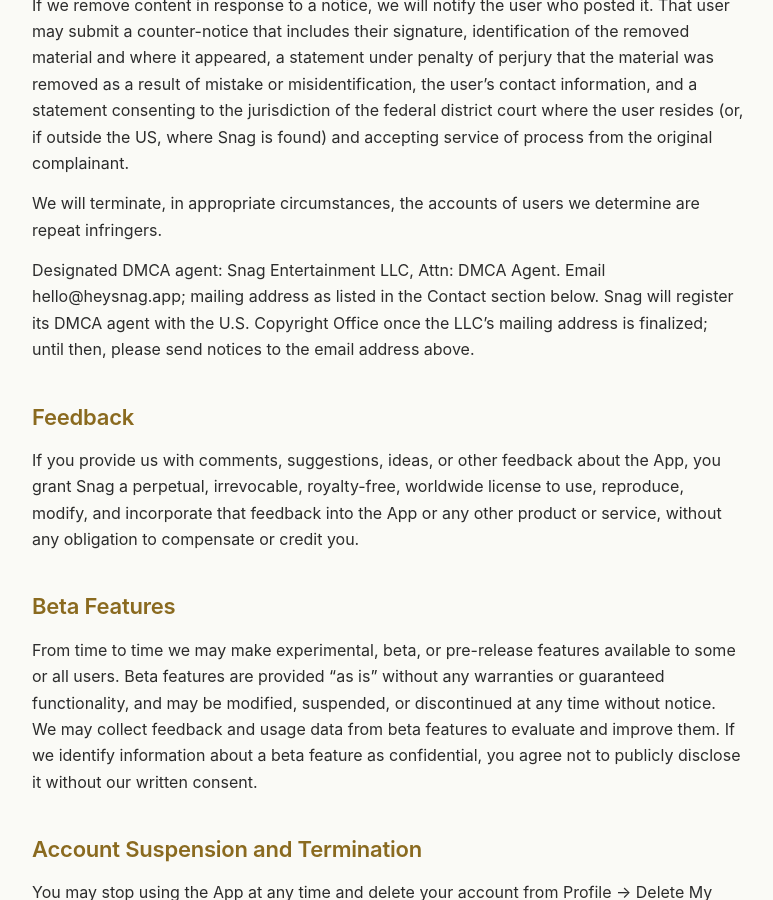
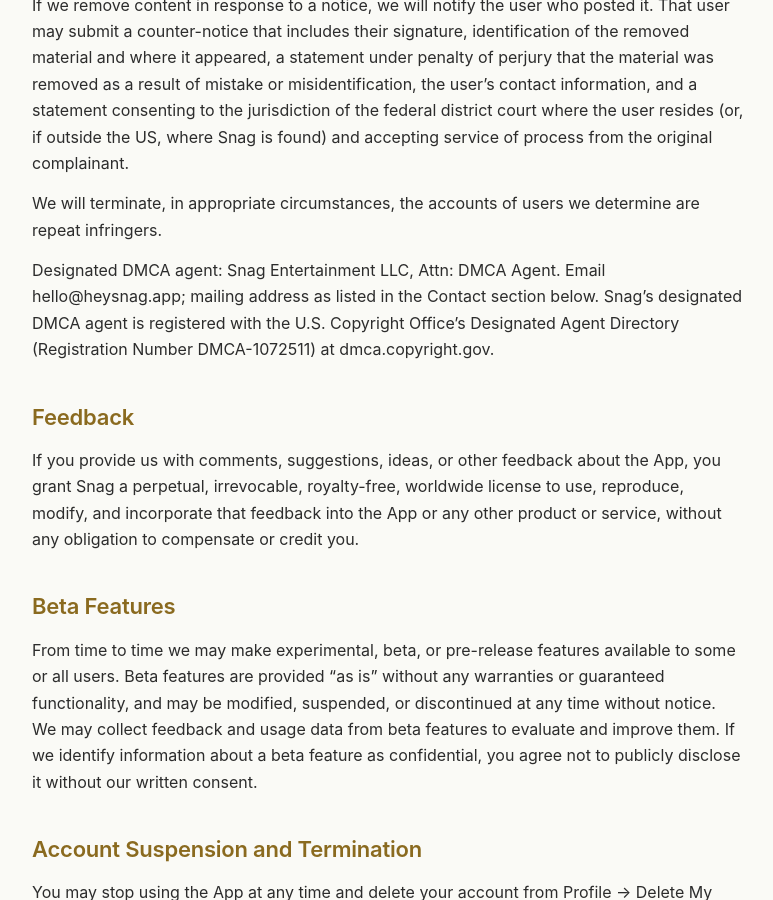
Before and after one commit to Manny-Cod/heysnag-legal, a Jekyll site: the page built from terms/index.md, in a window 1280 px wide and 900 px high, scrolled down 4911 px. Shown: the whole window, without its empty margins (252-1025 px from the left). Built offline with Jekyll 4.4.1, drawn with Linux system fonts in a browser that asks for light colours.

Commit message:
DMCA: agent registered (DMCA-1072511), flip wording
Mirrors canonical commit 3eec1a8 in the CouplesCourt repo. ToS DMCA
section now says "Snag's designated DMCA agent is registered with the
U.S. Copyright Office's Designated Agent Directory (Registration
Number DMCA-1072511) at dmca.copyright.gov." — no more interim
"will register" language.

Co-Authored-By: Claude Opus 4.7 (1M context) <noreply@anthropic.com>

```diff
--- a/terms/index.md
+++ b/terms/index.md
@@ -112,7 +112,7 @@ If we remove content in response to a notice, we will notify the user who posted
 
 We will terminate, in appropriate circumstances, the accounts of users we determine are repeat infringers.
 
-Designated DMCA agent: Snag Entertainment LLC, Attn: DMCA Agent. Email hello@heysnag.app; mailing address as listed in the Contact section below. Snag will register its DMCA agent with the U.S. Copyright Office once the LLC's mailing address is finalized; until then, please send notices to the email address above.
+Designated DMCA agent: Snag Entertainment LLC, Attn: DMCA Agent. Email hello@heysnag.app; mailing address as listed in the Contact section below. Snag's designated DMCA agent is registered with the U.S. Copyright Office's Designated Agent Directory (Registration Number DMCA-1072511) at dmca.copyright.gov.
 
 ## Feedback
 
```
